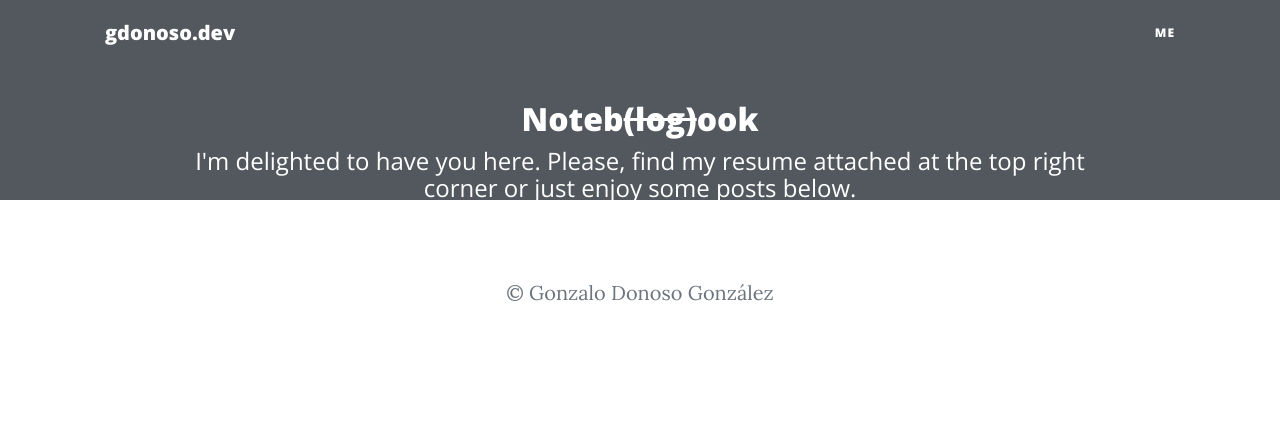
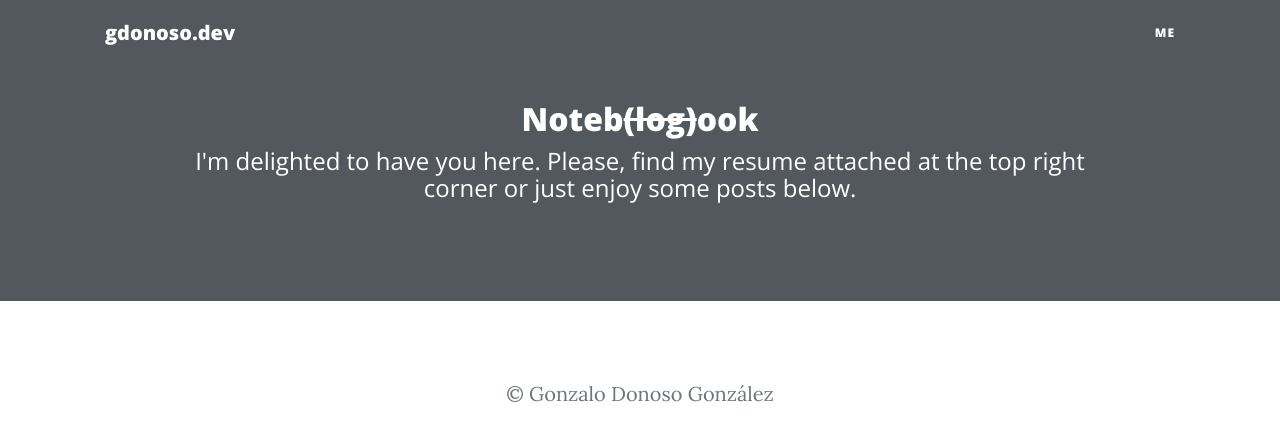
Before and after one commit to gdonoso94/personal-webiste, a FastAPI app: template templates/home_blog.html in a window 1280 px wide. Shown: the top 441 px of the page. Run offline with FastAPI, Linux system fonts and the light colour scheme; the template is opened without the code that fills it, so the values that code supplies are empty; some libraries are stand-ins or nearby versions.

Commit message:
Update styles

```diff
--- a/static/blog/css/clean-blog.css
+++ b/static/blog/css/clean-blog.css
@@ -190,7 +190,7 @@ header.masthead .overlay {
 header.masthead .page-heading,
 header.masthead .post-heading,
 header.masthead .site-heading {
-  padding: 100px 0 150px;
+  padding: 100px 0 50px;
   color: white;
 }
 
--- a/templates/include/base_header.html
+++ b/templates/include/base_header.html
@@ -1,8 +1,8 @@
-<header class="h-25 masthead" style="background-image: {{ url_for('blog', path='img/home-bg.jpg') }})">
-    <div class="h-100 overlay"></div>
-    <div class="h-100 container">
-        <div class="h-100 row">
-            <div class="h-100 col-lg-10 col-md-10 mx-auto">
+<header class="masthead" style="background-image: {{ url_for('blog', path='img/home-bg.jpg') }})">
+    <div class="overlay"></div>
+    <div class="container">
+        <div class="row">
+            <div class="col-lg-10 col-md-10 mx-auto">
                 {% block header_title %}
                 {% endblock %}
             </div>
--- a/templates/include/blog_header.html
+++ b/templates/include/blog_header.html
@@ -1,9 +1,9 @@
 {% extends '/include/base_header.html' %}
 
 {% block header_title %}
-<div class="h-100 site-heading">
+<div class="site-heading">
     <h2>Noteb<s>(log)</s>ook</h2>
-    <span class="h-100 subheading">I'm delighted to have you here.
+    <span class="subheading">I'm delighted to have you here.
         Please, find my resume attached at the top right corner or just enjoy
         some posts below.
     </span>
```
Also changed, not shown: static/home/css/styles.css.
